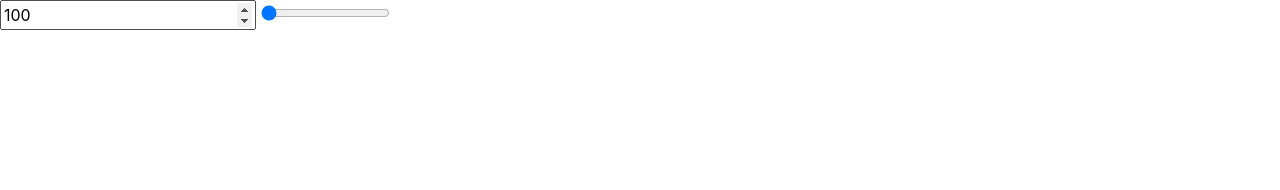
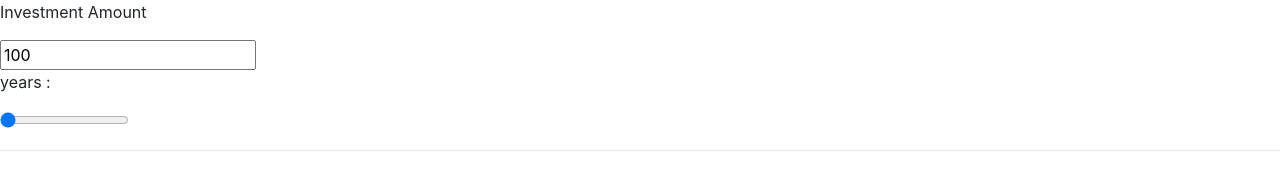
Before and after one commit to ahendroo1/investment_calculator, a plain HTML site: page index.html in a window 1280 px wide. Drawn offline with nearby package versions, Linux system fonts and the light colour scheme.

Commit message:
invesment calculate

```diff
--- a/index.html
+++ b/index.html
@@ -2,7 +2,7 @@
 <!DOCTYPE html>
 <html>
 <head>
-	<title>Invesmen Calculator</title>
+	<title>Invesment Calculator</title>
 	<link rel="stylesheet" href="https://stackpath.bootstrapcdn.com/bootstrap/4.4.1/css/bootstrap.min.css" integrity="sha384-Vkoo8x4CGsO3+Hhxv8T/Q5PaXtkKtu6ug5TOeNV6gBiFeWPGFN9MuhOf23Q9Ifjh" crossorigin="anonymous">
 </head>
 <body>
@@ -27,12 +27,18 @@
 </style>
 
 <form>
-  <input id="money" type="number" placeholder="Investment Amount" onkeyup="calculate()" value="100" />
-  <input id="years" type="range" min="1" max="100" value="1" onmousemove="calculate()" onkeydown="calculate()" />
-  <span id="years_text"></span>
-  <div id="error">...</div>
+	<p>Investment Amount</p>
 
-  <div id="money_in"></div>
+	  <input id="money" type="number" placeholder="Investment Amount" onkeyup="calculate()" value="100" />
+	  <br>
+	  <p> years : <span id="years_text"></span></p>
+
+	  <input id="years" type="range" min="1" max="100" value="1" onmousemove="calculate()" onkeydown="calculate()" />
+
+	  	  <hr>
+	  <div id="error">...</div>
+
+	  <div id="money_in"></div>
 </form>
 
 <script src="https://code.jquery.com/jquery-3.4.1.slim.min.js" integrity="sha384-J6qa4849blE2+poT4WnyKhv5vZF5SrPo0iEjwBvKU7imGFAV0wwj1yYfoRSJoZ+n" crossorigin="anonymous"></script>
```
